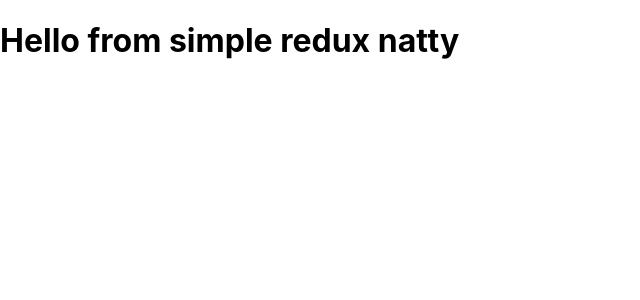
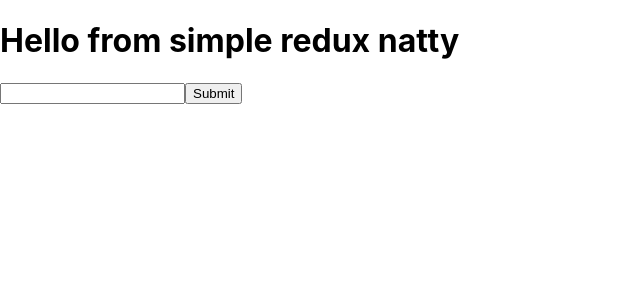
Before and after one commit to nattyb2-0/doxx-manager-facing, a React (Create React App) app: page / in a window 1280 px wide. Shown: the top 300 px of the page, without its empty margins (0-640 px from the left). Built offline with nearby package versions, Linux system fonts and the light colour scheme.

Commit message:
added actions for our reducers and hooked up dispatch within our application

```diff
--- a/package.json
+++ b/package.json
@@ -7,7 +7,8 @@
     "react-dom": "^16.5.2",
     "react-redux": "^5.0.7",
     "react-scripts": "2.0.4",
-    "redux": "^4.0.0"
+    "redux": "^4.0.0",
+    "redux-thunk": "^2.3.0"
   },
   "scripts": {
     "start": "react-scripts start",
--- a/src/App.js
+++ b/src/App.js
@@ -4,10 +4,24 @@ import React, { Component } from 'react';
 //connect connects react component with store
 import {connect} from 'react-redux'
 
+//action Dispatch for redux
+import addName from './redux/actions/appActions'
+
+
+
+
 const App = (props)=> {
+  console.log(props)
   return(
     <div>
       <h1>Hello from simple redux {props.name[0]}</h1>
+      <form onSubmit={(e)=>{
+        e.preventDefault()
+        props.addName('youseffff')}
+      }>
+        <input type='text'  />
+        <button>Submit</button>
+      </form>
     </div>
   )
 }
@@ -15,13 +29,19 @@ const App = (props)=> {
 
 
 //map our state from redux to  pass to react component as props
+//state here comes from the root reducer function
 const mapStateToProps = state =>{
-  console.log(state)
   return {
     name: state.name
 
   }
 }
+//map our dispatch call for our actions to state
+const mapDispatchToProps = dispatch =>{
+  return {
+    addName: (name)=> dispatch(addName(name))
+  }
+}
 
 
-export default connect(mapStateToProps)(App);
+export default connect(mapStateToProps, mapDispatchToProps)(App);
--- a/src/index.js
+++ b/src/index.js
@@ -6,17 +6,20 @@ import * as serviceWorker from './serviceWorker';
 
 
 // our redux imports go here
-//need store from redux
-import {createStore} from 'redux'
+//need store from redux and applyMiddleware for async actions and to pass functions
+import {createStore, applyMiddleware} from 'redux'
 //to connect app to store we need Provider from react-redux
 import {Provider} from 'react-redux'
 
 //import rootreducer to pass into create store
 import appReducer from './redux/reducers/rootreducer'
 
+//thunk allows us to pas functions in our app dispactach of action
+import thunk from 'redux-thunk'
+
 //store store inizialization
 //create store takes in an argument called rootreducer
-const store = createStore(appReducer)
+const store = createStore(appReducer, applyMiddleware(thunk))
 
 ReactDOM.render(<Provider store={store}><App /></Provider>, document.getElementById('root'));
 
--- /dev/null
+++ b/src/redux/actions/appActions.js
@@ -0,0 +1,13 @@
+// function takes in a parameter which it receives from component via matchDispatchToProps
+//it then dispaches the action type and payload to the reducer
+const addName = name =>{
+	return (dispatch, getState) => {
+		dispatch({
+			type: 'ADD_NAME',
+			name: name
+		})
+    }
+}
+
+
+export default addName
--- a/src/redux/reducers/rootreducer.js
+++ b/src/redux/reducers/rootreducer.js
@@ -2,8 +2,17 @@ const initialState = {
 	name: ['natty', 'Brenda', 'Ashley']
 }
 
+//function that updates state to our app
+//state is set to an init state value ...this state is passed to app in component
+//once we connect app
+const appReducer = (state=initialState, action) => {
+	switch (action.type){
+		case 'ADD_NAME' :
+			return {...state, name:[...state.name, action.name]}
+		default: return state
+		}
 
-const appReducer = (state=initialState, action) => state
+}
 
 
 export default appReducer;
```
Also changed, not shown: 1 other file (tests, documents, lock files or other folders).
